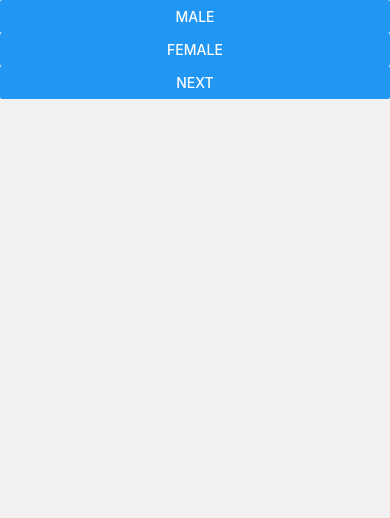
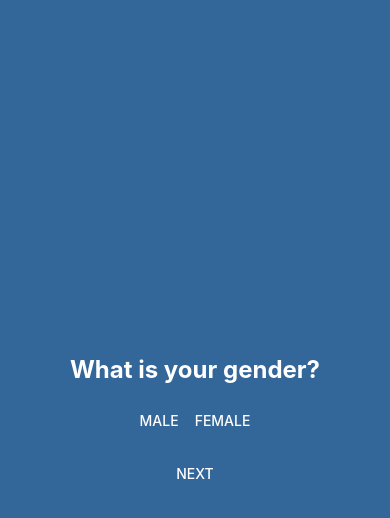
Before and after one commit to its-muhammed/Nutriflex, a React Native app in the folder weightlossApp/: screen /Gender in a window 390 px wide. Shown: the top 518 px of the page. Built offline with nearby package versions, Linux system fonts and the light colour scheme.

Commit message:
Updated the Gender Screen

```diff
--- a/weightlossApp/screens/GenderScreen.js
+++ b/weightlossApp/screens/GenderScreen.js
@@ -1,25 +1,89 @@
-// src/components/GenderScreen.js
+import { useNavigation } from '@react-navigation/native';
 import React, { useState } from 'react';
-import { View, Button, Alert } from 'react-native';
+import { View, Text, Button, Alert, StyleSheet } from 'react-native';
+import { SafeAreaView } from 'react-native-safe-area-context';
+import axios from 'axios';
 
-const GenderScreen = ({ navigation }) => {
-  const [gender, setGender] = useState('');
+function GenderScreen(){
 
-  const handleNext = () => {
-    if (!gender) {
-      Alert.alert('Please select your gender');
-      return;
-    }s
-    navigation.navigate('PersonalInfo')
+  const navigation = useNavigation();
+  const [Gender, setGender] = useState('');
+
+  const handleGenderSelection = (gender) =>{
+    if (gender !== Gender){
+      setGender(gender);
+    }
   };
 
+  const handleSubmit = async () => {
+    try {
+      if (Gender === "") {
+        alert("Please select your gender");
+      } else {
+        const userdata_2 = { Gender };
+
+        const res = await axios.post(
+          "http://192.168.236.242:5000/api/signInServer/Gender",
+          userdata_2,
+          {
+            headers: {
+              "Content-type": "application/json"
+            },
+          }
+        );
+
+        navigation.navigate("PersonalInfo");
+      }
+    } catch (error) {
+      console.log("Error:", error);
+    }
+  };
+
+
   return (
-    <View>
-      <Button title="Male" onPress={() => setGender('Male')} />
-      <Button title="Female" onPress={() => setGender('Female')} />
-      <Button title="Next" onPress={handleNext} />
-    </View>
+    <SafeAreaView style={styles.container}>
+      <View style={styles.content}>
+        <Text style={styles.title}>What is your gender?</Text>
+        <View style={styles.buttonGroup}>
+          <Button
+            title="Male"
+            onPress={() => handleGenderSelection('Male')}
+            color="#336699"
+          />
+          <Button
+            title="Female"
+            onPress={() => handleGenderSelection('Female')}
+            color="#336699"
+          />
+        </View>
+        <Button title="Next" onPress={handleSubmit} color="#336699" />
+      </View>
+    </SafeAreaView>
   );
-};
+}
+
+const styles = StyleSheet.create({
+  container: {
+    flex: 1,
+    backgroundColor: '#336699',
+    justifyContent: 'center',
+    alignItems: 'center',
+  },
+  content: {
+    alignItems: 'center',
+    width: '80%',
+  },
+  title: {
+    fontSize: 24,
+    fontWeight: 'bold',
+    marginBottom: 20,
+    color: '#ffffff',
+  },
+  buttonGroup: {
+    flexDirection: 'row',
+    justifyContent: 'space-around',
+    marginBottom: 20,
+  },
+});
 
 export default GenderScreen;
--- a/weightlossApp/screens/GoalSettingScreen.js
+++ b/weightlossApp/screens/GoalSettingScreen.js
@@ -1,4 +1,4 @@
-// src/components/GoalSettingScreen.js
+
 import React, { useState } from 'react';
 import { View, TextInput, Button, Alert } from 'react-native';
 
--- a/weightlossApp/screens/PersonalInfoScreen.js
+++ b/weightlossApp/screens/PersonalInfoScreen.js
@@ -1,4 +1,4 @@
-// src/components/PersonalInfoScreen.js
+
 import React, { useState } from 'react';
 import { View, TextInput, Button, Alert } from 'react-native';
 
```
